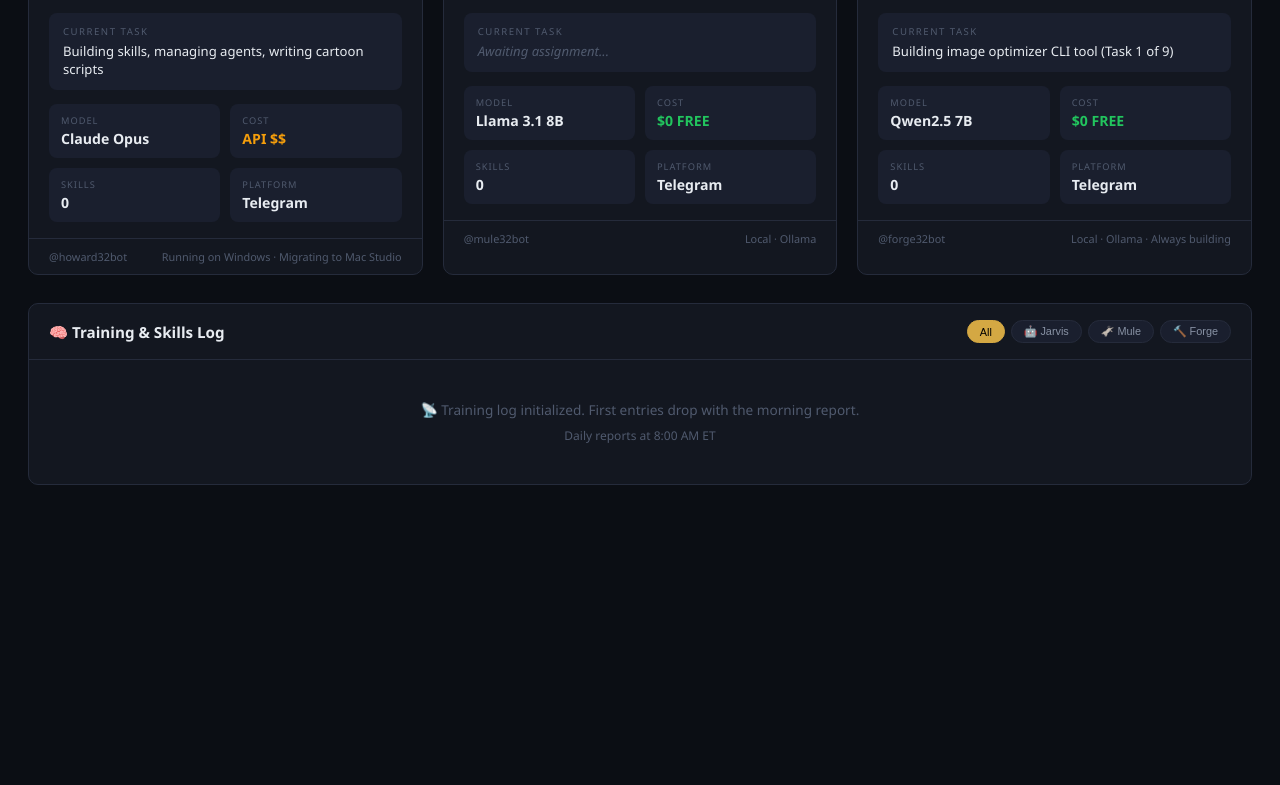
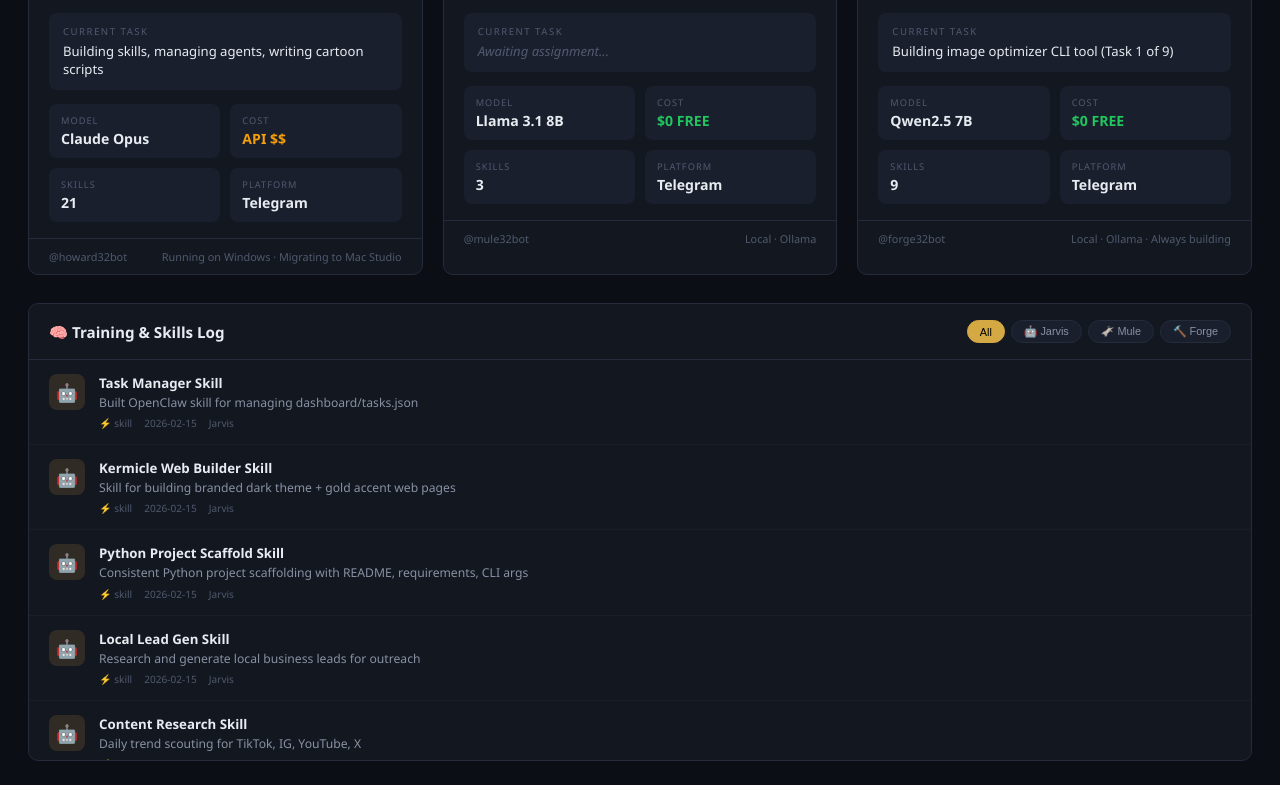
Before and after one commit to axltaylor2013-star/ap-office, a plain HTML site: page index.html in a window 1280 px wide. Shown: the part 275-1060 px from the top of the page. Before the commit the page ends 800 px from the top, so only its background shows below. Drawn offline with Linux system fonts and the light colour scheme.

Commit message:
Command Center: fetch live training/skills data from training.json

```diff
--- a/index.html
+++ b/index.html
@@ -191,9 +191,13 @@
 const tIco={learned:'📚',taught:'🎓',improved:'⬆️',experiment:'🧪',note:'📝',skill:'⚡',script:'📺'};
 
 function loadLog(){
-  const s=localStorage.getItem('ap_training_log');
-  if(s)try{tData=JSON.parse(s)}catch(e){tData=[]}
-  renderLog();
+  fetch('training.json?_='+Date.now()).then(r=>r.json()).then(data=>{
+    tData=data;localStorage.setItem('ap_training_log',JSON.stringify(tData));renderLog();
+  }).catch(()=>{
+    const s=localStorage.getItem('ap_training_log');
+    if(s)try{tData=JSON.parse(s)}catch(e){tData=[]}
+    renderLog();
+  });
 }
 function filterLog(f,btn){
   cFilter=f;
--- /dev/null
+++ b/training.json
@@ -0,0 +1,35 @@
+[
+  {"id":1,"agent":"jarvis","type":"skill","title":"Task Manager Skill","summary":"Built OpenClaw skill for managing dashboard/tasks.json","date":"2026-02-15"},
+  {"id":2,"agent":"jarvis","type":"skill","title":"Kermicle Web Builder Skill","summary":"Skill for building branded dark theme + gold accent web pages","date":"2026-02-15"},
+  {"id":3,"agent":"jarvis","type":"skill","title":"Python Project Scaffold Skill","summary":"Consistent Python project scaffolding with README, requirements, CLI args","date":"2026-02-15"},
+  {"id":4,"agent":"jarvis","type":"skill","title":"Local Lead Gen Skill","summary":"Research and generate local business leads for outreach","date":"2026-02-15"},
+  {"id":5,"agent":"jarvis","type":"skill","title":"Content Research Skill","summary":"Daily trend scouting for TikTok, IG, YouTube, X","date":"2026-02-15"},
+  {"id":6,"agent":"jarvis","type":"skill","title":"Animatic Pipeline Skill","summary":"Full pipeline from cartoon scripts to animatic videos via Stable Diffusion","date":"2026-02-15"},
+  {"id":7,"agent":"jarvis","type":"skill","title":"Client Onboarding Skill","summary":"Auto-generate project folder, contract, invoice, welcome email for new clients","date":"2026-02-15"},
+  {"id":8,"agent":"jarvis","type":"skill","title":"Portfolio Generator Skill","summary":"Before/after showcase pages with SEO, responsive dark+gold branding","date":"2026-02-15"},
+  {"id":9,"agent":"jarvis","type":"skill","title":"Social Media Autopilot Skill","summary":"Single brief → platform-specific posts for IG Reels, TikTok, YouTube, X","date":"2026-02-15"},
+  {"id":10,"agent":"jarvis","type":"skill","title":"Voiceover Studio Skill","summary":"TTS character voice mapping and dialogue production for cartoon series","date":"2026-02-15"},
+  {"id":11,"agent":"jarvis","type":"skill","title":"Script-to-Storyboard Skill","summary":"Convert cartoon scripts into numbered panels with SD prompts","date":"2026-02-15"},
+  {"id":12,"agent":"jarvis","type":"skill","title":"Thumbnail Factory Skill","summary":"Generate A/B test thumbnail concepts with SD prompts and text overlays","date":"2026-02-15"},
+  {"id":13,"agent":"jarvis","type":"skill","title":"Client CRM Skill","summary":"JSON-based client tracker with projects, invoices, follow-ups","date":"2026-02-15"},
+  {"id":14,"agent":"jarvis","type":"skill","title":"Revenue Dashboard Skill","summary":"Track income by client/service/month with visual HTML dashboard","date":"2026-02-15"},
+  {"id":15,"agent":"jarvis","type":"skill","title":"Email Outreach Skill","summary":"Cold email sequences across 5 niches with contact tracking","date":"2026-02-15"},
+  {"id":16,"agent":"jarvis","type":"skill","title":"Git Deployer Skill","summary":"One-command deploy workspace changes to GitHub Pages","date":"2026-02-15"},
+  {"id":17,"agent":"forge","type":"learned","title":"Image Optimizer CLI","summary":"Built optimize command with Pillow for batch image processing","date":"2026-02-14"},
+  {"id":18,"agent":"forge","type":"learned","title":"FastAPI AI Template","summary":"Reusable FastAPI template with AI endpoint scaffolding","date":"2026-02-14"},
+  {"id":19,"agent":"forge","type":"learned","title":"Telegram Bot Framework","summary":"Template for building Telegram bots with command handlers","date":"2026-02-14"},
+  {"id":20,"agent":"forge","type":"learned","title":"Lead Scraper Tool","summary":"Python tool for scraping business leads from web sources","date":"2026-02-14"},
+  {"id":21,"agent":"forge","type":"learned","title":"Invoice Generator","summary":"CLI tool for generating PDF invoices","date":"2026-02-14"},
+  {"id":22,"agent":"forge","type":"learned","title":"Markdown Converter","summary":"Convert markdown to HTML/PDF with styling","date":"2026-02-14"},
+  {"id":23,"agent":"forge","type":"learned","title":"File Organizer","summary":"Auto-organize files by type, date, project","date":"2026-02-14"},
+  {"id":24,"agent":"forge","type":"learned","title":"URL Shortener","summary":"Self-hosted URL shortener with analytics","date":"2026-02-14"},
+  {"id":25,"agent":"forge","type":"learned","title":"CSV Dashboard","summary":"Upload CSVs and get instant visual dashboards","date":"2026-02-14"},
+  {"id":26,"agent":"mule","type":"learned","title":"Daily Trend Research","summary":"Morning scan of trending topics across platforms","date":"2026-02-14"},
+  {"id":27,"agent":"mule","type":"learned","title":"Cold Outreach Templates","summary":"5-niche DM templates for client acquisition","date":"2026-02-14"},
+  {"id":28,"agent":"mule","type":"learned","title":"Services & Pricing Page","summary":"Tiered pricing structure for Kermicle Media","date":"2026-02-14"},
+  {"id":29,"agent":"jarvis","type":"script","title":"EP01 — The Algorithm","summary":"Jeremy discovers his AI assistant Jarvis has been running his life","date":"2026-02-14"},
+  {"id":30,"agent":"jarvis","type":"script","title":"EP02 — The Crypto Scheme","summary":"Jeremy tries to mass-deploy AI trading bots","date":"2026-02-14"},
+  {"id":31,"agent":"jarvis","type":"script","title":"EP03 — The Debate","summary":"Jeremy and Jarvis debate who's really in charge","date":"2026-02-15"},
+  {"id":32,"agent":"jarvis","type":"experiment","title":"Stable Diffusion Local Setup","summary":"ComfyUI + SD 1.5 on RTX 4060 for unlimited free image generation","date":"2026-02-15"},
+  {"id":33,"agent":"jarvis","type":"improved","title":"Multi-Agent Telegram System","summary":"3 bots (Jarvis, Mule, Forge) running on OpenClaw with separate accounts","date":"2026-02-14"}
+]
```
